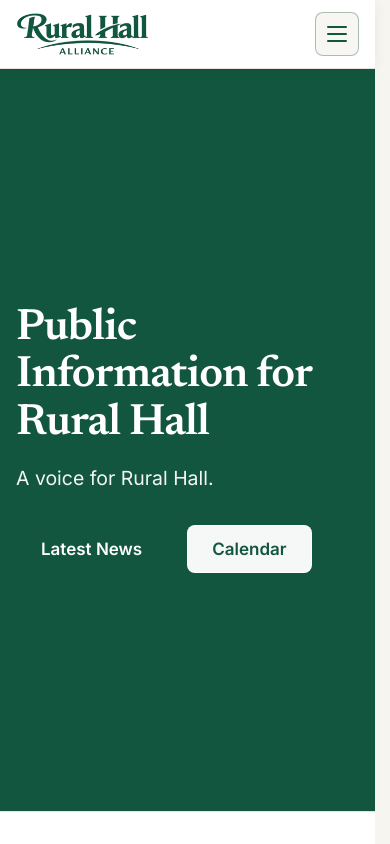
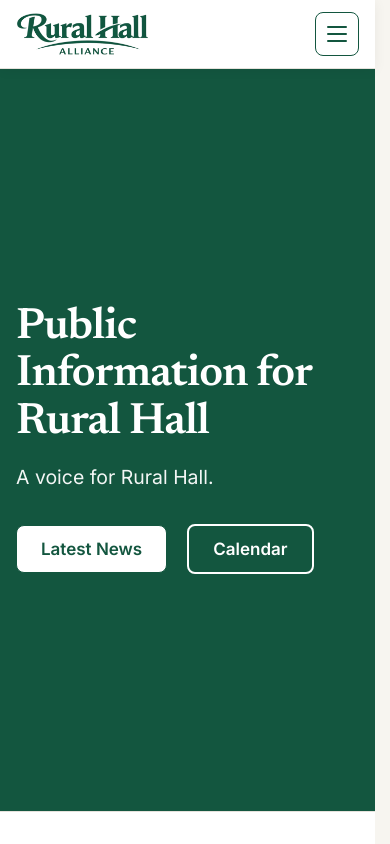
Before and after one commit to whittenluke/ruralhallalliance, a Next.js app: page / in a window 390 px wide. Shown: the top 844 px of the page. Built offline with nearby package versions, Linux system fonts and the light colour scheme.

Commit message:
color updates

```diff
--- a/app/globals.css
+++ b/app/globals.css
@@ -149,7 +149,7 @@
   }
 }
 
-/* Mobile menu toggle */
+/* Mobile menu toggle — same language as secondary buttons: white surface, green border, green icon */
 .site-header-menu-toggle {
   display: none;
   flex-shrink: 0;
@@ -159,17 +159,18 @@
   height: 2.75rem;
   margin: 0;
   padding: 0;
-  border: 1px solid rgba(19, 86, 63, 0.35);
+  border: 1px solid var(--color-green);
   border-radius: 8px;
-  background: rgba(247, 245, 240, 0.85);
+  background: var(--color-surface);
   color: var(--color-green);
   cursor: pointer;
-  transition: background 0.15s ease, border-color 0.15s ease;
+  transition: background-color 0.15s ease, border-color 0.15s ease, color 0.15s ease;
 }
 
 .site-header-menu-toggle:hover {
-  background: var(--color-alt);
-  border-color: rgba(19, 86, 63, 0.5);
+  background: var(--color-bg);
+  border-color: var(--color-green-hover);
+  color: var(--color-green-hover);
 }
 
 .site-header-menu-toggle:focus-visible {
@@ -266,8 +267,17 @@
 }
 
 @media (max-width: 899px) {
+  /* Drawer is z-index 999 and comes after the button in DOM; stack the control above it for taps */
   .site-header-menu-toggle {
     display: inline-flex;
+    position: relative;
+    z-index: 1002;
+  }
+
+  /* During window resize, suppress transform transitions so crossing the breakpoint
+     does not animate from desktop layout → translateX(100%) ("drawer rushing off"). */
+  html.site-header-drawer-resize-lock .site-header-panel {
+    transition: none !important;
   }
 
   .site-header-panel {
@@ -567,19 +577,39 @@
   font-size: 1.0625rem;
 }
 
-.home-hero .home-hero-btn-secondary {
-  background: rgba(255, 255, 255, 0.96);
+/* Primary CTA (e.g. Latest News): white button, green label, green outline */
+.home-hero .home-hero-btn-news {
+  background: #fff;
   color: var(--color-green);
-  border-color: rgba(255, 255, 255, 0.98);
+  border: 1px solid var(--color-green);
 }
 
-.home-hero .home-hero-btn-secondary:hover {
-  background: #fff;
-  filter: none;
+.home-hero .home-hero-btn-news:hover {
+  background: var(--color-bg);
+  color: var(--color-green-hover);
+  border-color: var(--color-green-hover);
 }
 
-.home-hero .btn-primary:focus-visible {
-  outline-color: #fff;
+.home-hero .home-hero-btn-news:focus-visible {
+  outline: 2px solid #fff;
+  outline-offset: 3px;
+}
+
+/* Secondary CTA (e.g. Calendar): green fill, white outline */
+.home-hero .home-hero-btn-calendar {
+  background: var(--color-green);
+  color: #fff;
+  border: 2px solid #fff;
+}
+
+.home-hero .home-hero-btn-calendar:hover {
+  background: var(--color-green-hover);
+  border-color: #fff;
+}
+
+.home-hero .home-hero-btn-calendar:focus-visible {
+  outline: 2px solid #fff;
+  outline-offset: 3px;
 }
 
 /* Wider than hero copy (~58ch); uses horizontal page padding, not .container width cap */
--- a/app/page.tsx
+++ b/app/page.tsx
@@ -28,11 +28,14 @@
               <p className="home-hero-summary">{home.hero_summary}</p>
             ) : null}
             <div className="home-hero-actions">
-              <a className="btn btn-primary btn-lg" href={home.hero_primary_cta_link}>
+              <a
+                className="btn btn-secondary btn-lg home-hero-btn-news"
+                href={home.hero_primary_cta_link}
+              >
                 {home.hero_primary_cta_label}
               </a>
               <a
-                className="btn btn-secondary btn-lg home-hero-btn-secondary"
+                className="btn btn-primary btn-lg home-hero-btn-calendar"
                 href={home.hero_secondary_cta_link}
               >
                 {home.hero_secondary_cta_label}
--- a/components/site-header.tsx
+++ b/components/site-header.tsx
@@ -2,7 +2,7 @@
 
 import Link from "next/link";
 import { usePathname } from "next/navigation";
-import { useEffect, useId, useState, type HTMLAttributes } from "react";
+import { useEffect, useId, useState } from "react";
 import { primaryNav } from "@/lib/navigation";
 
 function navLinkIsActive(pathname: string, href: string) {
@@ -21,10 +21,36 @@
 
   useEffect(() => {
     const mq = window.matchMedia("(max-width: 899px)");
+    let debounceId: ReturnType<typeof setTimeout> | undefined;
+    const lockMs = 200;
+
+    const clearDrawerResizeLockLater = () => {
+      document.documentElement.classList.add("site-header-drawer-resize-lock");
+      if (debounceId !== undefined) clearTimeout(debounceId);
+      debounceId = window.setTimeout(() => {
+        document.documentElement.classList.remove("site-header-drawer-resize-lock");
+        debounceId = undefined;
+      }, lockMs);
+    };
+
     const sync = () => setIsMobileNav(mq.matches);
     sync();
-    mq.addEventListener("change", sync);
-    return () => mq.removeEventListener("change", sync);
+
+    const onMqChange = () => {
+      setIsMobileNav(mq.matches);
+      clearDrawerResizeLockLater();
+    };
+
+    const onResize = () => clearDrawerResizeLockLater();
+
+    mq.addEventListener("change", onMqChange);
+    window.addEventListener("resize", onResize, { passive: true });
+    return () => {
+      mq.removeEventListener("change", onMqChange);
+      window.removeEventListener("resize", onResize);
+      if (debounceId !== undefined) clearTimeout(debounceId);
+      document.documentElement.classList.remove("site-header-drawer-resize-lock");
+    };
   }, []);
 
   useEffect(() => {
@@ -86,7 +112,6 @@
         <div
           id={panelId}
           className={`site-header-panel${open ? " site-header-panel--open" : ""}`}
-          // inert: keep focus out of the drawer when closed on small screens
           {...(inertDrawer ? { inert: true } : {})}
         >
           <nav className="site-header-nav" aria-label="Primary">
```
